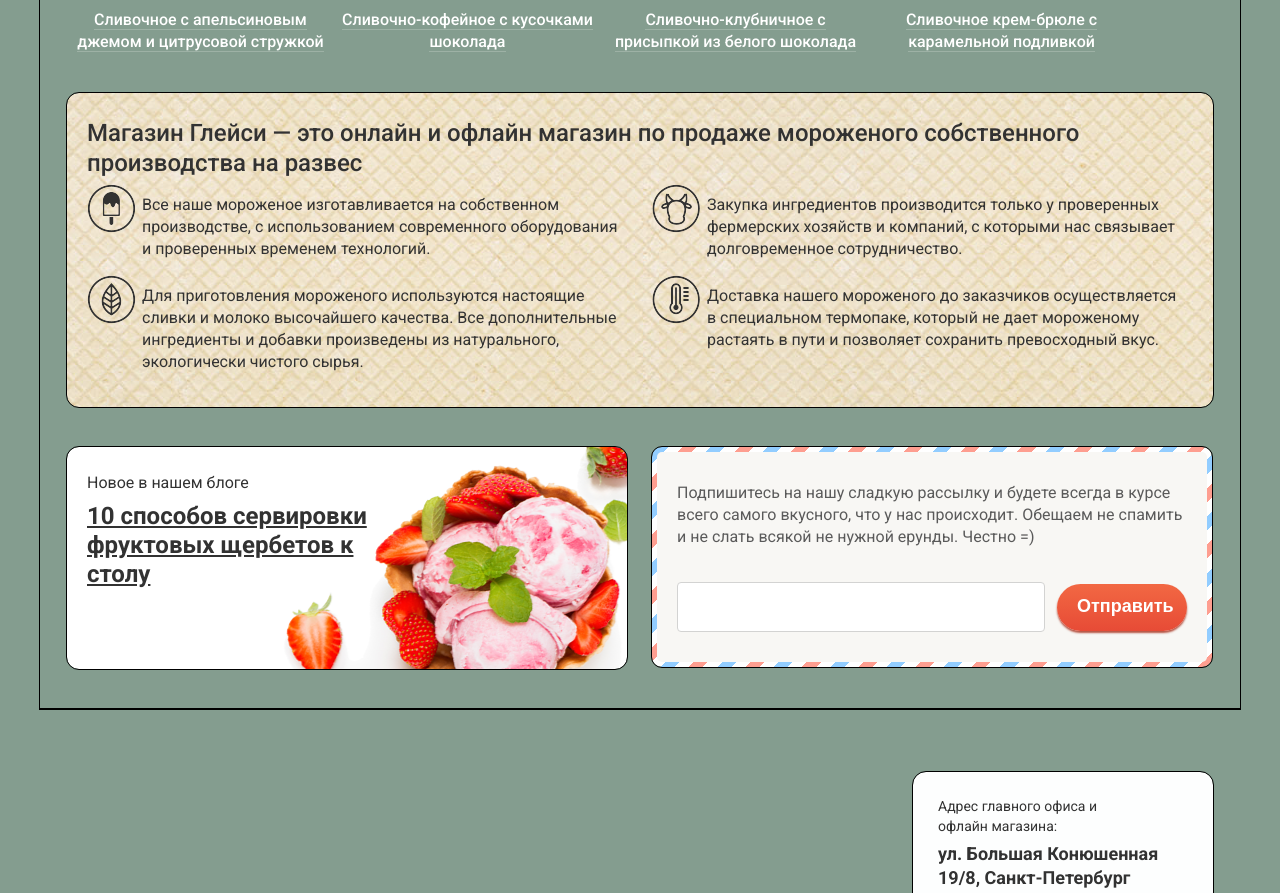
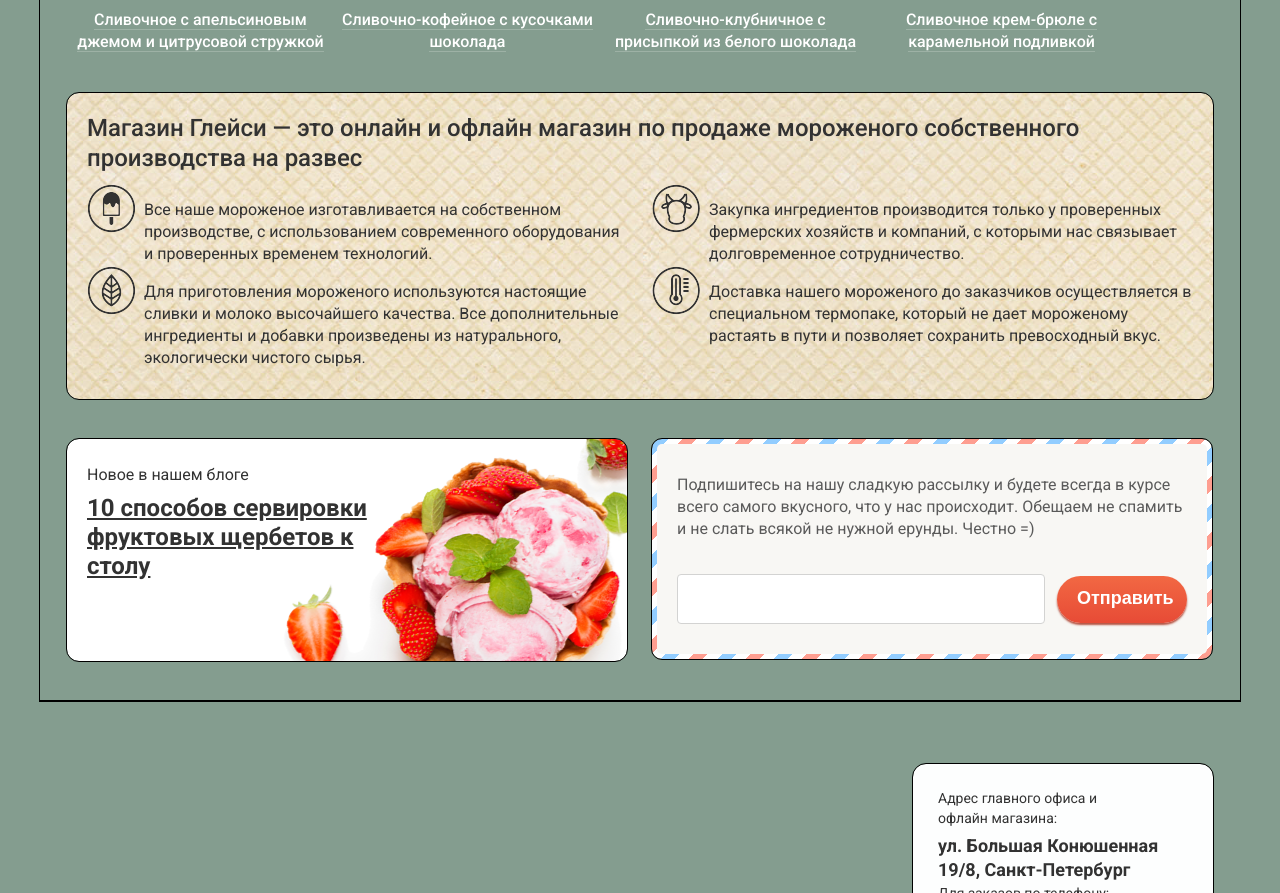
Before and after one commit to scann/8695-gllacy, a plain HTML site: page index.html in a window 1280 px wide. Shown: the part 1188-2081 px from the top of the page. Drawn offline with Linux system fonts and the light colour scheme.

Commit message:
Advertise block sprites absolutely positioned

```diff
--- a/css/style.css
+++ b/css/style.css
@@ -840,7 +840,7 @@ main .container:nth-child(2) {
   left: 5px;
 }
 .good-price {
-  top: 212px;
+  top: 180px;
   left: 5px;
 }
 .weight {
@@ -862,13 +862,14 @@ main .container:nth-child(2) {
 }
 .advertise {
   outline: 1px solid black;
-  padding: 25px 20px;
+  padding: 20px;
   margin-bottom: 40px;
   background: url("../img/waffle-bg.jpg");
   border-radius: 12px;
   color: #323232;
 }
 .advertise-title {
+  margin-bottom: 10px;
   line-height: 1.25em;
   font-size: 24px;
   font-weight: 500;
@@ -884,8 +885,8 @@ main .container:nth-child(2) {
 }
 .advertise-block::before {
   position: absolute;
-  top: -10px;
-  left: -55px;
+  top: -15px;
+  left: 0;
   width: 49px;
   height: 49px;
   content: "";
@@ -894,11 +895,8 @@ main .container:nth-child(2) {
 }
 .advertise-block {
   position: relative;
-  left: 55px;
-  top: -9px;
-  margin-top: 25px;
-  margin-bottom: 0;
-  padding-right: 60px;
+  margin-bottom: 10px;
+  padding-left: 57px;
 }
 .adv-block1::before {
   background-position: -64px -5px;
```
